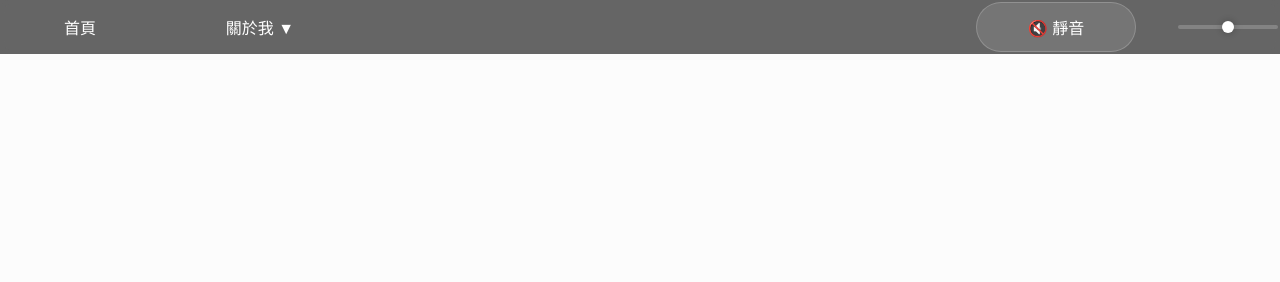
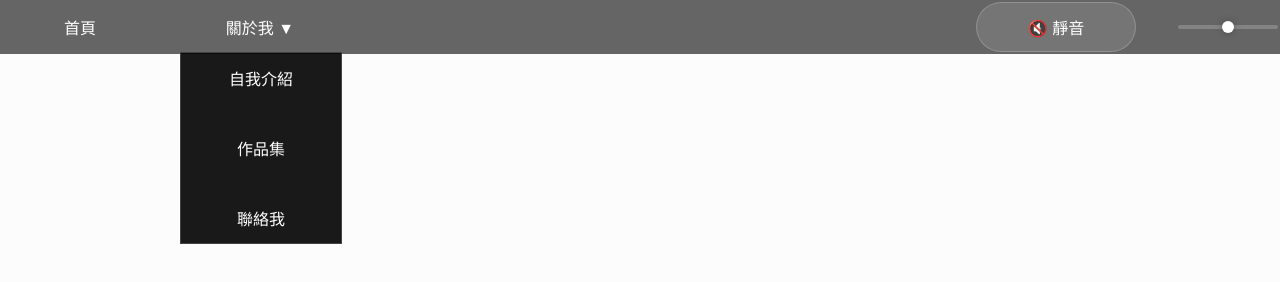
Before and after one commit to kobayashi1007/photography-portfolio, a website built with Vite: page 模板.html in a window 1280 px wide. Both pictures are taken after a click on the link "關於我 ▼". Built offline with nearby package versions, Linux system fonts and the light colour scheme.

Commit message:
Restore dropdown show state for navbar

```diff
--- a/navbar.css
+++ b/navbar.css
@@ -84,6 +84,11 @@
   z-index: 2000;         /* 確保蓋在內容上方 */
   gap: 0;
   list-style: none;
+}
+
+.dropdown-menu.show {
+  opacity: 1;
+  visibility: visible;
 }
 
 .dropdown-menu li a {
```
